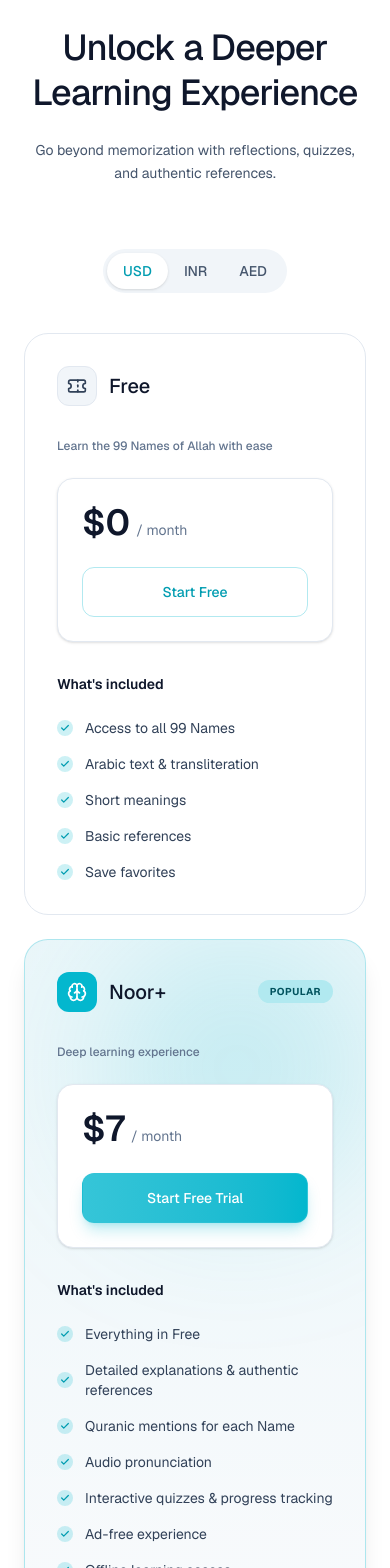
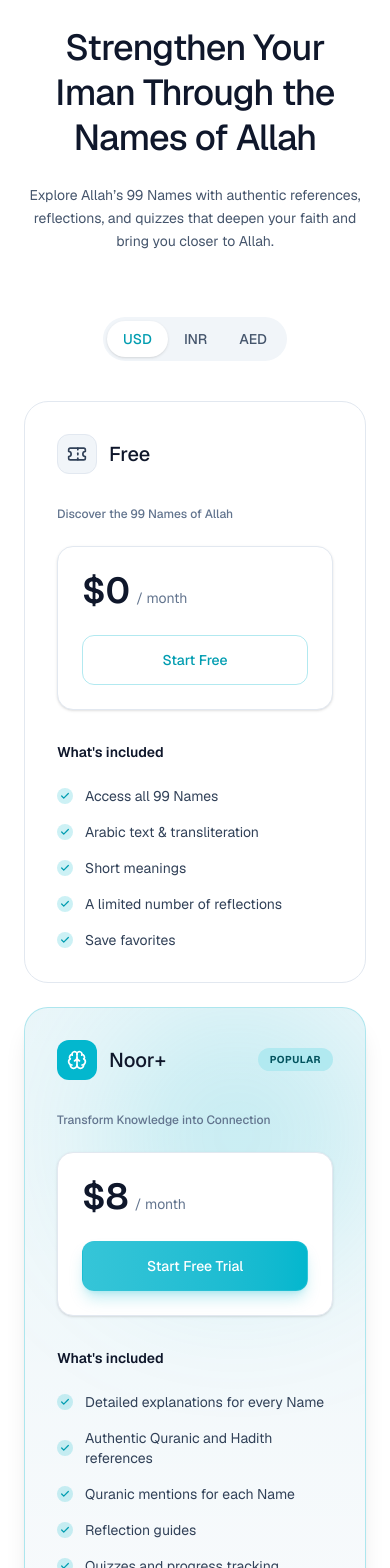
Before and after one commit to businessgroupikasle/wahid_webside, a Next.js app: page / in a window 390 px wide. Shown: the part 2700-4268 px from the top of the page. Built offline with nearby package versions, Linux system fonts and the light colour scheme.

Commit message:
SD:add responsive pricing component with multi-currency support

```diff
--- a/src/components/Pricing.tsx
+++ b/src/components/Pricing.tsx
@@ -7,16 +7,16 @@
   {
     name: "Free",
     icon: Ticket,
-    subtitle: "Learn the 99 Names of Allah with ease",
+    subtitle: "Discover the 99 Names of Allah",
     prices: { USD: "$0", INR: "₹0", AED: "AED 0" },
     period: "/ month",
     cta: "Start Free",
     ctaStyle: "bg-transparent border border-brand-500/30 text-brand-600 hover:bg-brand-500/10",
     features: [
-      "Access to all 99 Names",
+      "Access all 99 Names",
       "Arabic text & transliteration",
       "Short meanings",
-      "Basic references",
+      "A limited number of reflections",
       "Save favorites"
     ]
   },
@@ -24,20 +24,20 @@
     name: "Noor+",
     icon: Brain,
     badge: "Popular",
-    subtitle: "Deep learning experience",
-    prices: { USD: "$7", INR: "₹599", AED: "AED 25" },
+    subtitle: "Transform Knowledge into Connection",
+    prices: { USD: "$8", INR: "₹499", AED: "AED 10" },
     period: "/ month",
     cta: "Start Free Trial",
     ctaStyle: "bg-gradient-to-r from-brand-400 to-brand-500 text-white hover:opacity-90 shadow-lg shadow-brand-500/25 border border-brand-400/50",
     highlight: true,
     features: [
-      "Everything in Free",
-      "Detailed explanations & authentic references",
+      "Detailed explanations for every Name",
+      "Authentic Quranic and Hadith references",
       "Quranic mentions for each Name",
-      "Audio pronunciation",
-      "Interactive quizzes & progress tracking",
-      "Ad-free experience",
-      "Offline learning access"
+      "Reflection guides",
+      "Quizzes and progress tracking",
+      "Offline access",
+      // "Offline learning access"
     ]
   }
 ];
@@ -71,10 +71,10 @@
           variants={itemVariants}
         >
           <h2 className="text-4xl md:text-5xl font-medium tracking-tight mb-6 leading-tight">
-           Unlock a Deeper Learning Experience
+           Strengthen Your Iman Through the Names of Allah
           </h2>
           <p className="text-slate-600 dark:text-gray-400 text-sm md:text-base leading-relaxed max-w-xl mx-auto">
-            Go beyond memorization with reflections, quizzes, and authentic references.          </p>
+            Explore Allah’s 99 Names with authentic references, reflections, and quizzes that deepen your faith and bring you closer to Allah.        </p>
         </motion.div>
 
         {/* Currency Toggle */}
```
